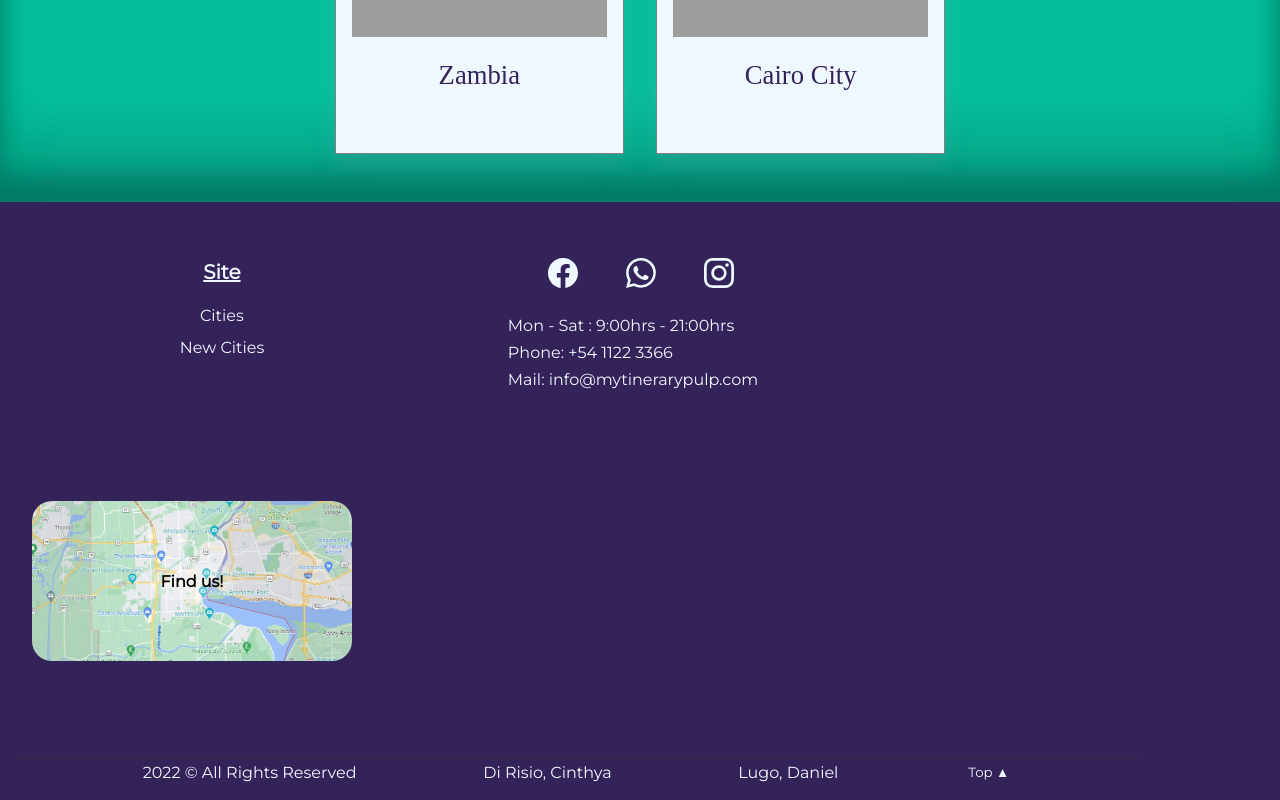
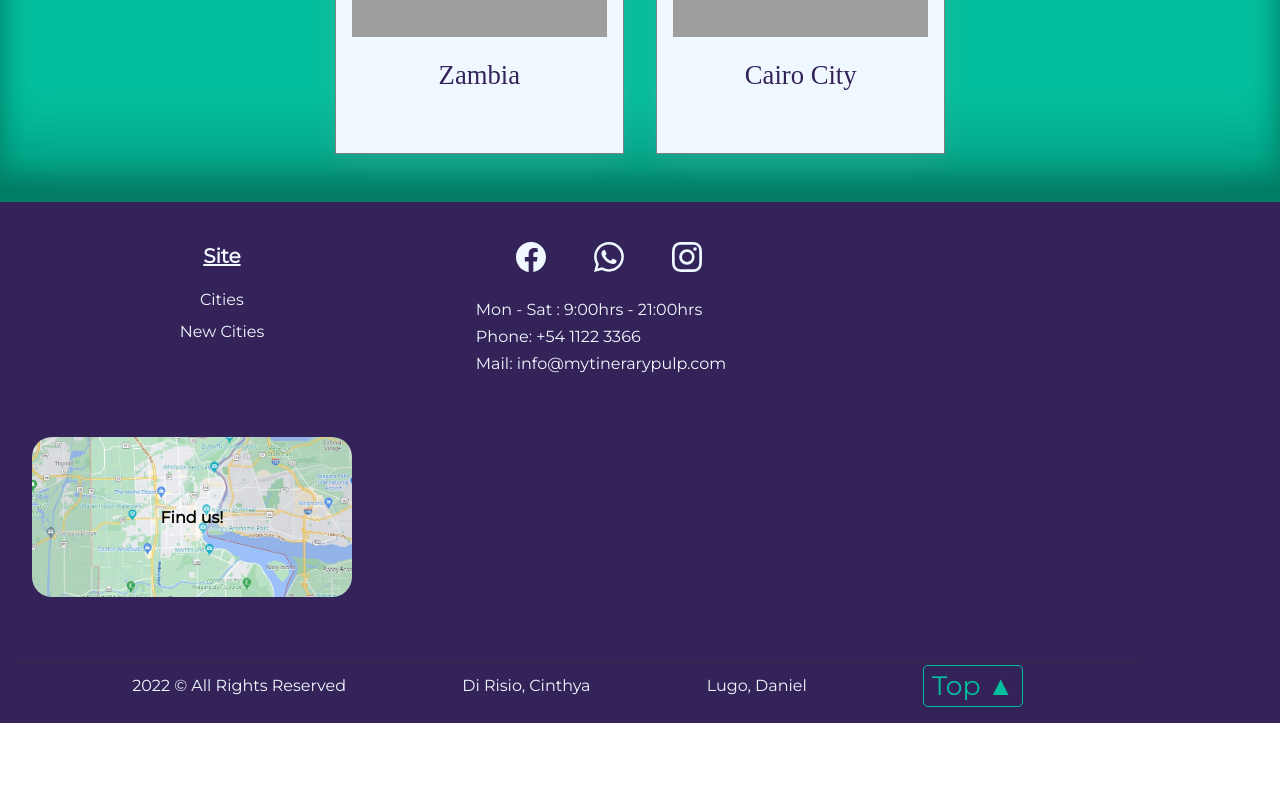
Before and after one commit to daniellfreelancer/mytinerary-pulpfiction, a React (Create React App) app: page / in a window 1280 px wide. Shown: the part 1659-2459 px from the top of the page. After the commit the page ends 2382 px from the top, so only its background shows below. Built offline with nearby package versions, Linux system fonts and the light colour scheme; grey boxes are pictures that could not be loaded; a web font is replaced by a local one.

Commit message:
style upgraded

```diff
--- a/src/styles/App.css
+++ b/src/styles/App.css
@@ -292,6 +292,7 @@ main{
   flex-direction: column;
   justify-content: center;
   align-items: center;
+  scroll-behavior: smooth;
 }
 
 /* form */
@@ -358,11 +359,9 @@ form .input-submit:hover {
 .NotAvailable {
   display: flex;
   justify-content: center;
-  margin: 5rem 0;
-  width: 90%;
 }
 .NotAvailable img{
-  width:90%;
+  width: 30rem;
 }
 
 /* Footer*/
@@ -373,7 +372,7 @@ form .input-submit:hover {
   color: aliceblue;
   padding: 1rem;
   display: flex;
-  gap: 5rem;
+  gap: 3rem;
   flex-wrap: wrap;
   font-family: 'Montserrat', sans-serif;
 }
@@ -436,7 +435,7 @@ form .input-submit:hover {
 
 .Footer-social {
   width: 33%;
-  padding: 1rem 0;
+  gap: 3rem;
   color: aliceblue;
   font-family: 'Montserrat', sans-serif;
   margin: 0;
@@ -509,17 +508,20 @@ p {
 
 
 .Button-Top {
+font-size: 20pt;
   font-family: 'Montserrat', sans-serif;
   background: none;
-  border: none;
-  color: aliceblue;
-  padding: .2rem;
+  color: #04BF9D;
+  padding: 0.2rem .5rem;
+  border-radius: 5px;
+  border: 1px solid #04BF9D;
 }
 
 .Button-Top:hover {
   border-radius: 5px;
-  color: #04BF9D;
-  border: 1px solid #04BF9D;
+  color: #2B2073;
+  background: #04BF9D;
+  border: 1px solid #2B2073;
   cursor: pointer;
 }
 
@@ -613,13 +615,11 @@ hr {
   display: flex;
   align-items: center;
   font-family: 'Montserrat', sans-serif;
-  /* background-color: #4A23D9; */
   margin: 1rem;
   border-radius: 10px;
   padding: 1rem 1.5rem;
   gap:1rem;
-
-  justify-content: space-between;
+  justify-content: center;
 
 }
 .Search-label{
@@ -652,9 +652,14 @@ hr {
   transform: translateY(-1px);
 }
 
+@media screen and (max-width: 425px) {
+
+  .NotAvailable img{
+    width: 90%;
+  }
 
 
-
+}
 
 @media screen and (max-width: 768px) {
   .burger-btn {
@@ -742,8 +747,23 @@ hr {
   }
 
   .paper {
+
+    width: 90%;
+  }
+  .paper p{
+    margin-bottom: .5rem;
     height: auto;
   }
+  .upperbox{
+    width: 90%;
+  }
+  #searchBar{
+    width: 10rem;
+  }
+  .Search-form{
+    width: 100%;
+  }
+
 
 }
 
```
